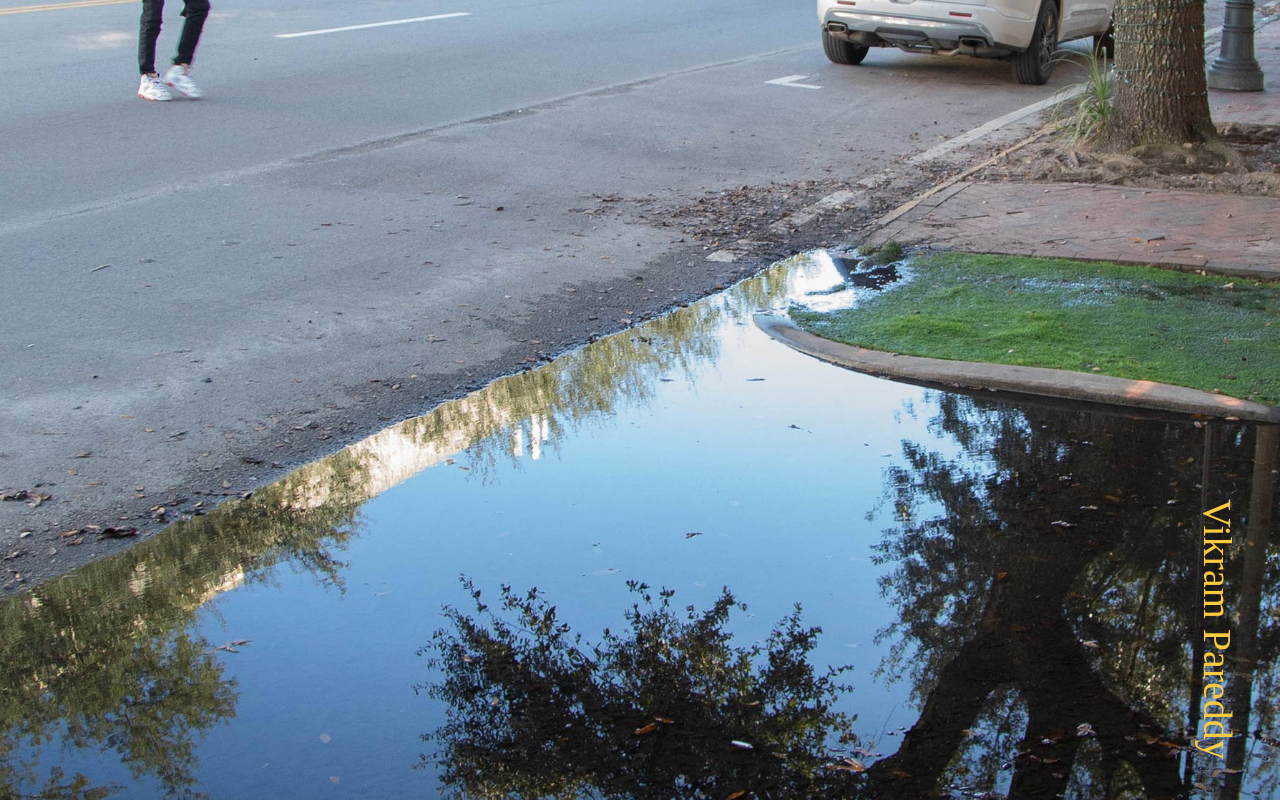
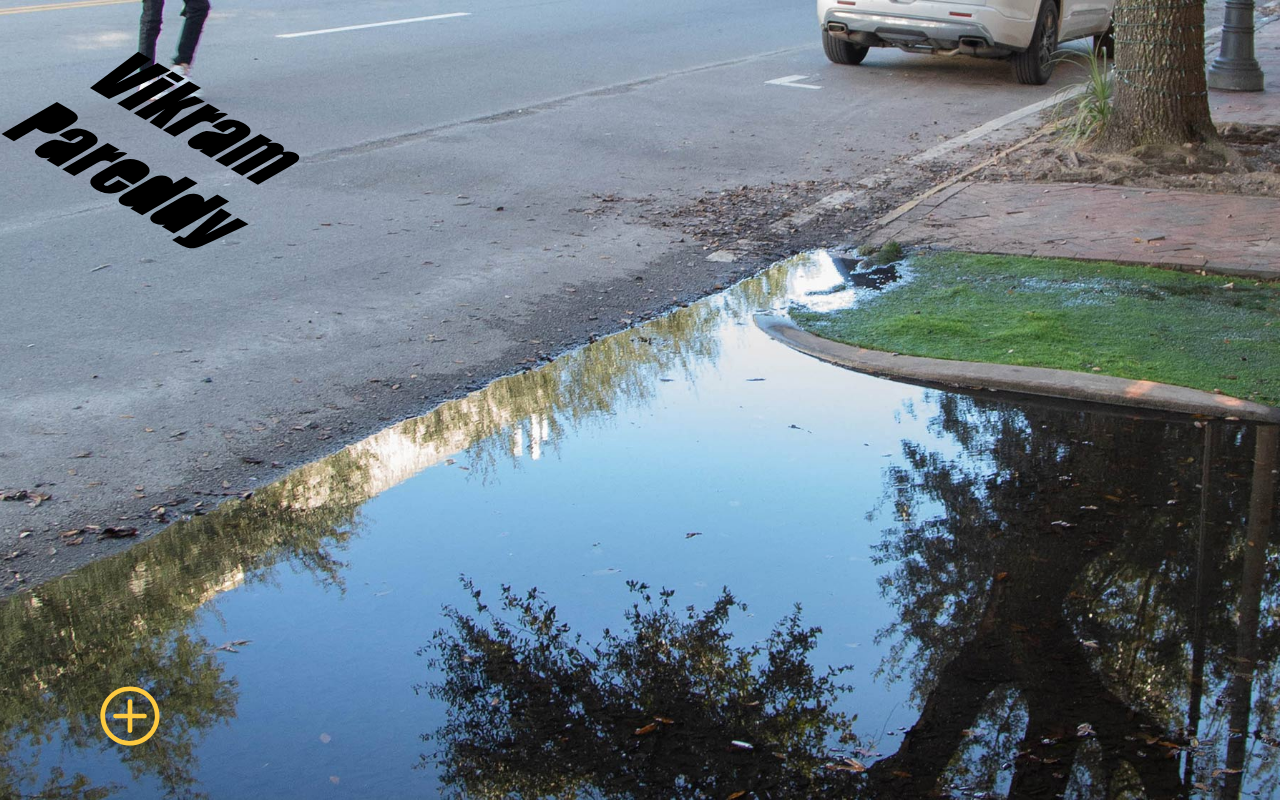
Before and after one commit to vikram-gsu/next-blog, a Next.js app: page / in a window 1280 px wide. Built offline with nearby package versions, Linux system fonts and the light colour scheme; a web font is replaced by a local one.

Commit message:
Add basic logo and splash screen

```diff
--- /dev/null
+++ b/components/Logo/index.js
@@ -0,0 +1,70 @@
+import styled from "styled-components";
+
+// const Attrs = styled.svg.attrs({
+//   id: "Layer_1",
+//   xmlns: "http://www.w3.org/2000/svg",
+// });
+
+// const Svg = styled(Attrs)`
+//   width: 100px;
+// `;
+// const LogoStyles = styled(Svg)`
+//   .cls-1 {
+//     fill:#fbb03b;
+//     stroke:#f7931e;
+//     stroke-miterlimit:10;
+//     stroke-width:2px
+//   }
+// `;
+function Logo() {
+  return (
+    <svg xmlns="http://www.w3.org/2000/svg" width="300px" height="300px" viewBox="0 0 410.61 271.29">
+      <path
+        className="cls-1"
+        d="M471.68 208.94l-84.59 38.79-26-15 66-49.51 18 10.4q-28.09 19.93-48.5 33.24Q419.86 215 438.36 206l15.29-7.46z"
+        transform="translate(-237.95 -182.03)"
+      />
+      <path
+        className="cls-1"
+        d="M239.32 45.94l-62.2 35.92-16.89-9.75 62.2-35.92 16.89 9.75zM253.01 38.04l-9.89 5.71L226.23 34l9.89-5.71 16.89 9.75zM280.52 69.73l-31.43 10.46-28.78 26.6-15.77-9.1 21.99-18.61-27.13 15.64-16.4-9.47 75.89-43.81 16.4 9.47-31.83 18.4 23.28-7.54 13.78 7.96z"
+      />
+      <path
+        className="cls-1"
+        d="M539.3 263.78l-8.83 4.35q12.36-3 19.66.61l-21.89 12.64a21.38 21.38 0 00-8-3 13.45 13.45 0 00-6.52.76 115.23 115.23 0 00-12 6.39L477.1 299.7l-16.4-9.47 62.2-35.91zM543.22 293.87L527.83 285l4.18-2.4a53.75 53.75 0 0112.57-5.6 35.19 35.19 0 0112.7-.65 36 36 0 0114.28 4.78q8.33 4.81 9.15 9.21t-3.27 7.74q-4.1 3.36-19.51 12.25l-31.22 18-16-9.21 5.55-3.2a28.58 28.58 0 01-8.88.65 18.29 18.29 0 01-7.33-2.31c-2.87-1.66-4.57-3.71-5.11-6.17s2.34-5.5 8.62-9.12l5.11-3q7-4 11.42-4.4t15.37 2.06q11.73 2.55 13.57 2.15a23.56 23.56 0 005.72-2.65q4.88-2.82 5.72-4c.57-.81.36-1.5-.61-2.06a4.1 4.1 0 00-3.31-.48 42.24 42.24 0 00-6.86 3.49z"
+        transform="translate(-237.95 -182.03)"
+      />
+      <path
+        className="cls-1"
+        d="M539.88 301.79c-4.84-.23-8.22 0-10.14.59a38.35 38.35 0 00-7.1 3.37q-4.83 2.79-5.68 3.91c-.58.76-.32 1.44.76 2.07a4.14 4.14 0 003.11.52 30.44 30.44 0 006.26-3.07zM610.75 305l-6.2 3.26a34.79 34.79 0 019.83-.43 20 20 0 017.77 2.46q6.57 3.8 3.3 10a38.9 38.9 0 019.95-.36 19.21 19.21 0 017.53 2.32c2.79 1.61 4.31 3.39 4.58 5.34a6 6 0 01-2.23 5.35q-2.62 2.4-10.27 6.82l-44.2 25.52-15.92-9.19 40.55-23.41q8-4.61 9.4-6c.95-.91.86-1.69-.27-2.35a4.92 4.92 0 00-4.13-.22q-2.38.8-10.4 5.42L569.49 353l-15.91-9.19L593.1 321q9.14-5.28 10.58-6.56t-.3-2.28a4.94 4.94 0 00-2.83-.52 8 8 0 00-3.2.86c-1 .5-3 1.61-6 3.35l-43.13 24.89-15.91-9.18 62.2-35.92zM315.84 252l17.22 9.94q7 4 9.47 6.92t2 5.37a8.88 8.88 0 01-3.23 4.82 71.63 71.63 0 01-9.85 6.47l-6.61 3.81a50.21 50.21 0 01-11.89 5.37 22.89 22.89 0 01-9.88.19 34.39 34.39 0 01-10.86-4.21l-4.6-2.68L257 305.67l-17-9.87z"
+        transform="translate(-237.95 -182.03)"
+      />
+      <path
+        className="cls-1"
+        d="M320 269.35l-19.36 11.15c.45.3.86.55 1.21.76a7.53 7.53 0 004.6 1.11c1.5-.16 3.66-1.06 6.47-2.68l6.24-3.6c2.59-1.5 3.92-2.67 4-3.53s-.99-1.93-3.16-3.21zM334 306.07l-15.38-8.88 4.17-2.41a53.66 53.66 0 0112.57-5.59 35.4 35.4 0 0112.7-.66 36 36 0 0114.29 4.79q8.31 4.8 9.14 9.2t-3.27 7.75q-4.1 3.35-19.51 12.25l-31.22 18-15.95-9.21 5.54-3.2a28 28 0 01-8.88.65 18.18 18.18 0 01-7.33-2.3q-4.31-2.49-5.11-6.17t8.62-9.13l5.11-2.95c4.66-2.69 8.46-4.15 11.43-4.39s8.08.44 15.36 2.05q11.72 2.57 13.53 2.13a23.56 23.56 0 005.72-2.65c3.25-1.87 5.16-3.22 5.72-4s.37-1.49-.61-2.06a4.06 4.06 0 00-3.31-.47 42.82 42.82 0 00-6.85 3.48z"
+        transform="translate(-237.95 -182.03)"
+      />
+      <path
+        className="cls-1"
+        d="M330.63 314q-7.28-.35-10.15.58a40 40 0 00-7.1 3.37q-4.83 2.79-5.68 3.92c-.58.75-.32 1.44.76 2.07a4.19 4.19 0 003.11.52 31 31 0 006.26-3.07zM401.69 317.36l-8.82 4.35q12.35-3 19.65.6L390.63 335a21.38 21.38 0 00-8-3 13.4 13.4 0 00-6.51.76 116 116 0 00-12.05 6.39l-24.56 14.18-16.4-9.47 62.2-35.91zM420 365.11l-21.23-12.26-13.45 7.77q-4.21 2.43-4.91 3.44c-.46.67-.19 1.3.81 1.88a5.34 5.34 0 004.11.5 31.22 31.22 0 006.89-3.25l8.2-4.73 15.55 9-4.59 2.65a70.8 70.8 0 01-9.49 4.75 40.62 40.62 0 01-9.55 2.11 35.59 35.59 0 01-11.14-.34 34.39 34.39 0 01-10.67-4.13 22.25 22.25 0 01-7.44-6.29 7.54 7.54 0 01-1.44-6.33 12 12 0 013.6-5.61 57.26 57.26 0 019.71-6.59l18.14-10.48a57.73 57.73 0 0114.78-6.32 34.09 34.09 0 0113.47-.56 35.49 35.49 0 0112.49 4.31c4.61 2.66 7.39 5.43 8.37 8.33a8.26 8.26 0 01-1.73 8.26q-3.18 3.92-12.23 9.14z"
+        transform="translate(-237.95 -182.03)"
+      />
+      <path
+        className="cls-1"
+        d="M413.68 349.77l4.54-2.63a30.71 30.71 0 005.79-3.85c.64-.72.5-1.34-.42-1.87a4.16 4.16 0 00-3.31-.53 43.53 43.53 0 00-6.85 3.49l-4.54 2.62zM508.55 363.25l-75.89 43.81-16.4-9.47 4.51-2.6a41.68 41.68 0 01-9.18-.42 20.46 20.46 0 01-6.85-2.33c-2.54-1.47-4-3.19-4.3-5.16a5.63 5.63 0 011.78-5.17q2.25-2.22 9.14-6.2l29.11-16.8a67.72 67.72 0 0111-5.42 23.37 23.37 0 018.9-.95 20.48 20.48 0 019.06 2.61 11.45 11.45 0 014.31 4 7.05 7.05 0 01.8 4.86l17.64-10.18z"
+        transform="translate(-237.95 -182.03)"
+      />
+      <path
+        className="cls-1"
+        d="M462.8 370.72c2.28-1.32 3.65-2.3 4.09-3s.16-1.26-.84-1.83a4.16 4.16 0 00-3-.53 21.15 21.15 0 00-5.22 2.43l-30.47 17.59q-3.79 2.19-4.5 3.16c-.48.65-.25 1.24.67 1.77a4.46 4.46 0 003.44.45 36.48 36.48 0 007.07-3.47zM551.74 388.18L475.85 432l-16.4-9.47 4.51-2.61a42.34 42.34 0 01-9.18-.41 20.76 20.76 0 01-6.85-2.33q-3.81-2.21-4.29-5.16a5.61 5.61 0 011.77-5.17q2.25-2.22 9.15-6.2l29.1-16.8a67.28 67.28 0 0111-5.42 23.23 23.23 0 018.91-.95 20.56 20.56 0 019.05 2.6 11.39 11.39 0 014.31 4 7 7 0 01.8 4.86l17.64-10.19z"
+        transform="translate(-237.95 -182.03)"
+      />
+      <path
+        className="cls-1"
+        d="M506 395.66q3.42-2 4.08-3c.45-.65.17-1.26-.83-1.84a4.24 4.24 0 00-3-.52 21 21 0 00-5.22 2.42l-30.47 17.59c-2.53 1.47-4 2.52-4.5 3.17s-.25 1.23.67 1.77a4.53 4.53 0 003.45.44 35.88 35.88 0 007.06-3.47zM578.27 419.31l-49.69 23.27q-11.79 5.54-16.43 7.34a34.53 34.53 0 01-8.92 2.27 24.26 24.26 0 01-8.58-.65 48 48 0 01-11.12-5l-9.94-5.74 9.93-5.74a25.36 25.36 0 005.37 2.58 4.05 4.05 0 003.09-.51q.75-.43 5.5-4.35l43-35.22 14.89 8.59-36.61 27.36 44.63-22.73z"
+        transform="translate(-237.95 -182.03)"
+      />
+    </svg>
+  );
+}
+
+export default Logo;
--- a/components/Nav/MenuOptions.js
+++ b/components/Nav/MenuOptions.js
@@ -18,14 +18,15 @@ function MenuOptions() {
         xmlns="http://www.w3.org/2000/svg"
         data-name="Layer 1"
         viewBox="0 0 512 640"
-
+        width="100px"
+        height="100px"
       >
         <path d="M349 241h-78v-78a15 15 0 00-30 0v78h-78a15 15 0 000 30h78v78a15 15 0 0030 0v-78h78a15 15 0 000-30z" />
         <path d="M256 66.79C151.67 66.79 66.79 151.67 66.79 256S151.67 445.21 256 445.21 445.21 360.33 445.21 256 360.33 66.79 256 66.79zm0 348.42c-87.79 0-159.21-71.42-159.21-159.21S168.2 96.79 256 96.79 415.21 168.2 415.21 256 343.8 415.21 256 415.21z" />
         <text
           y="527"
-          font-size="1"
-          font-family="'Helvetica Neue', Helvetica, Arial-Unicode, Arial, Sans-serif"
+          fontSize="1"
+          fontFamily="'Helvetica Neue', Helvetica, Arial-Unicode, Arial, Sans-serif"
         >
           Created by Astonish
         </text>
--- a/components/Nav/index.js
+++ b/components/Nav/index.js
@@ -22,7 +22,7 @@ const LogoStyles = styled.div`
 function Nav(){
     return <NavStyles>
         <MenuOptions></MenuOptions>
-        <LogoStyles>Vikram Pareddy</LogoStyles>
+        {/* <LogoStyles>Vikram Pareddy</LogoStyles> */}
     </NavStyles>
 }
 
--- a/pages/index.js
+++ b/pages/index.js
@@ -1,6 +1,7 @@
 import styled from "styled-components";
 import Image from "next/image";
 import Nav from "../components/Nav";
+import Logo from '../components/Logo';
 
 const BackgroundStyles = styled.div`
   position: fixed;
@@ -18,6 +19,7 @@ function Home() {
   return (
     <HomeStyles>
       <BackgroundStyles>
+
         <Image
           alt="Splash page"
           src="/splash.jpg"
@@ -25,8 +27,9 @@ function Home() {
           objectFit="cover"
           quality={100}
         />
-        Home
+
       </BackgroundStyles>
+      <Logo />
       <Nav />
     </HomeStyles>
   );
```
Also changed, not shown: 1 other file (tests, documents, lock files or other folders).
